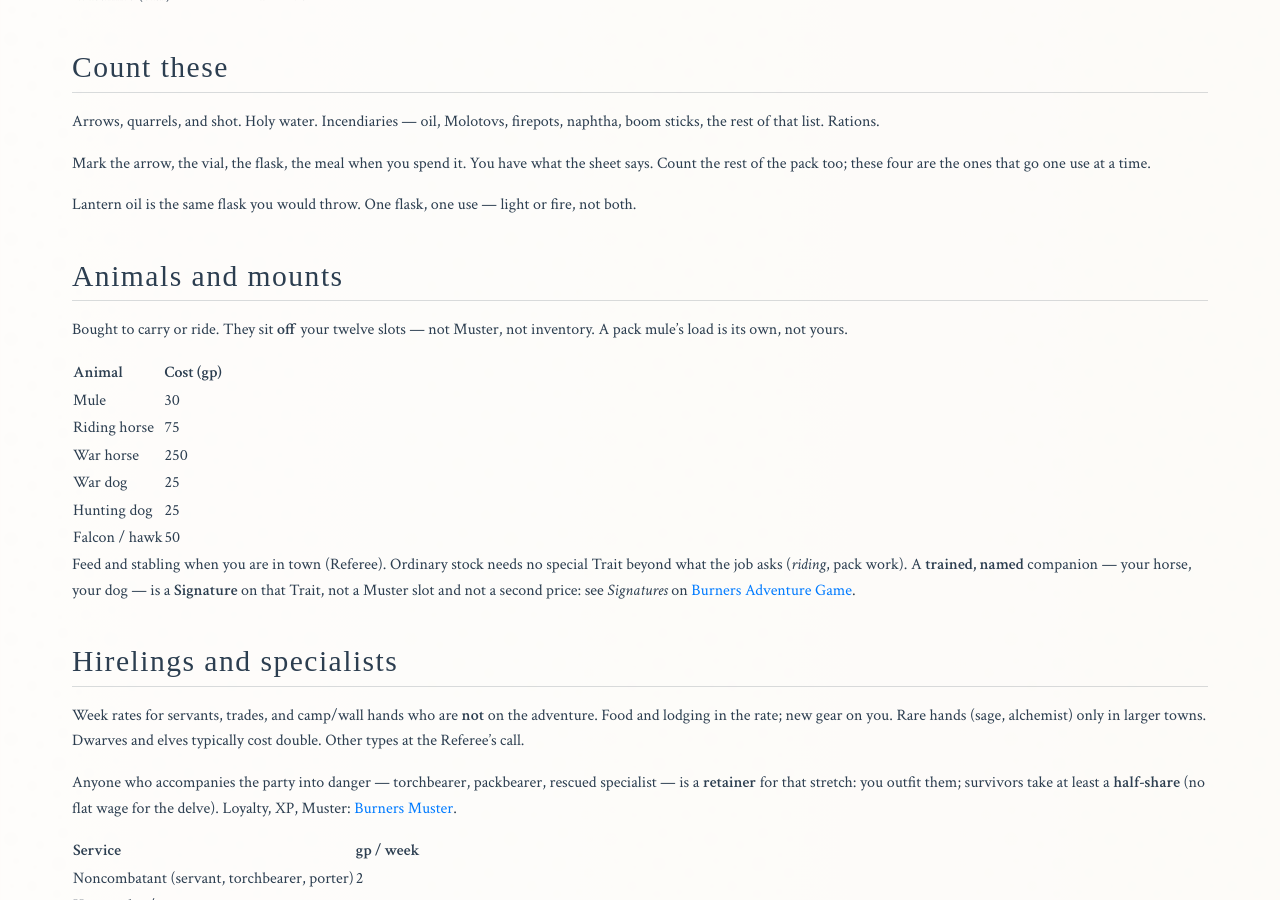
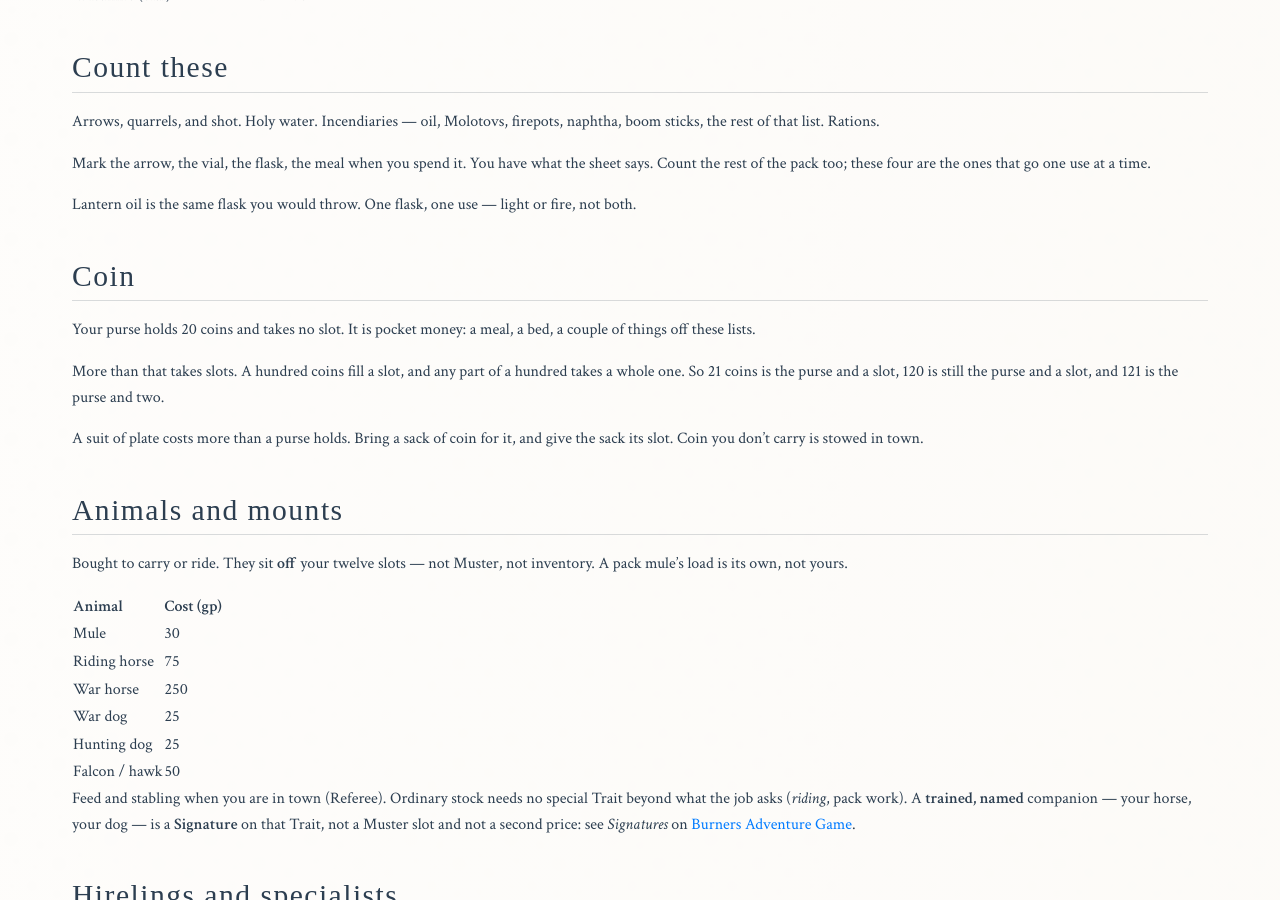
Before and after one commit to paulabrams/burners, a Jekyll site: the page built from markdown/burners-equipment.md, in a window 1280 px wide and 900 px high, scrolled down 2872 px. Built offline with Jekyll 4.4.1, drawn with Linux system fonts in a browser that asks for light colours; some web fonts are replaced.

Commit message:
Publish local draft: coin takes slots (purse holds 20 free, then a hundred coins to a slot, any part of a hundred takes one; the rest is stowed in town); Rat-Cellars loot carried by the new rule; booklets rebuilt with the Turn Check edits
Co-authored-by: Cursor <cursoragent@cursor.com>

```diff
--- a/booklet/pages/character-sheet.html
+++ b/booklet/pages/character-sheet.html
@@ -101,7 +101,7 @@
 </div>
 <div style="width: 29%">
 <h3>Purse</h3>
-<div class="field"><span>Gold pieces</span></div>
+<div class="field"><span>Coin (20 ride free)</span></div>
 <h3>Held</h3>
 <div class="rule"></div>
 <div class="rule"></div>
--- a/markdown/burners-equipment.md
+++ b/markdown/burners-equipment.md
@@ -118,6 +118,14 @@ Mark the arrow, the vial, the flask, the meal when you spend it. You have what t
 
 Lantern oil is the same flask you would throw. One flask, one use — light or fire, not both.
 
+## Coin
+
+Your purse holds 20 coins and takes no slot. It is pocket money: a meal, a bed, a couple of things off these lists.
+
+More than that takes slots. A hundred coins fill a slot, and any part of a hundred takes a whole one. So 21 coins is the purse and a slot, 120 is still the purse and a slot, and 121 is the purse and two.
+
+A suit of plate costs more than a purse holds. Bring a sack of coin for it, and give the sack its slot. Coin you don't carry is stowed in town.
+
 ## Animals and mounts
 
 Bought to carry or ride. They sit **off** your twelve slots — not Muster, not inventory. A pack mule's load is its own, not yours.
```
Also changed, not shown: markdown/burners-adventure-game.md (+3 -1 lines), markdown/burners-examples-of-play.md (+2 -2 lines), 7 other files.
